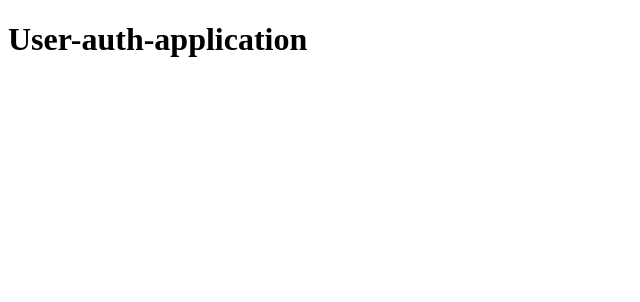
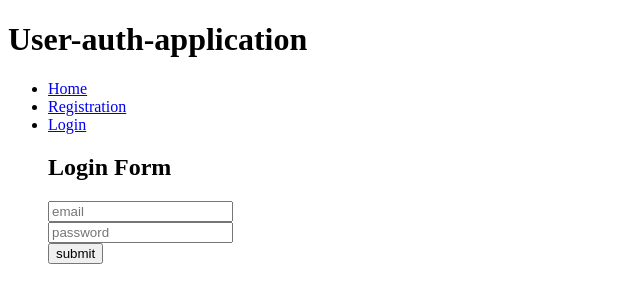
Before and after one commit to AravapalliMurali/User_Auth_redux, a React (Create React App) app in the folder user_auth_application/: page /login in a window 1280 px wide. Shown: the top 302 px of the page, without its empty margins (0-640 px from the left). Built offline with nearby package versions, Linux system fonts and the light colour scheme.

Commit message:
setting the navBar component and render it on display

```diff
--- a/user_auth_application/package.json
+++ b/user_auth_application/package.json
@@ -13,6 +13,7 @@
     "react-router-dom": "^5.2.0",
     "react-scripts": "4.0.3",
     "redux": "^4.0.5",
+    "redux-thunk": "^2.3.0",
     "uuid": "^8.3.2",
     "web-vitals": "^1.1.0"
   },
--- /dev/null
+++ b/user_auth_application/src/Actions/usersAction.js
@@ -0,0 +1,18 @@
+import axios from 'axios'
+
+export function startGetData(formData){
+    return(dispatch)=>{
+        axios.post('http://dct-user-auth.herokuapp.com/users/register',formData)
+            .then((response)=>{
+                const result = response.data
+                dispatch(setData(result))
+            })
+    }
+}
+
+export function setData(data){
+    return{
+        type : "POST_DATA",
+        payload : data
+    }
+}
--- a/user_auth_application/src/App.js
+++ b/user_auth_application/src/App.js
@@ -1,10 +1,23 @@
-import React from 'react'
-
+import React,{useState , useEffect} from 'react'
+import NavBar from './components/NavBar'
 
 const App =()=>{
+  const [loggedIn , setLoggedIn] = useState(false)
+
+  const handleLogginedIn = ()=>{
+    setLoggedIn(!loggedIn)
+  }
+
+  useEffect(()=>{
+    if(localStorage.getItem('token')){
+      handleLogginedIn()
+    }
+  },[])
+
   return (
     <div>
       <h1>User-auth-application </h1>
+      <NavBar loggedIn = {loggedIn} handleLogginedIn = {handleLogginedIn}/>
     </div>
   )
 }
--- /dev/null
+++ b/user_auth_application/src/components/Account.js
@@ -0,0 +1,10 @@
+import React from 'react'
+
+export default function Account(){
+
+    return (
+        <div>
+            <h2>Account component</h2>
+        </div>
+    )
+}
--- a/user_auth_application/src/components/Home.js
+++ b/user_auth_application/src/components/Home.js
@@ -5,6 +5,7 @@ export default function Home(props){
     return (
         <div>
             <h2>Home Component </h2>
+
         </div>
     )
 }
--- a/user_auth_application/src/components/Login.js
+++ b/user_auth_application/src/components/Login.js
@@ -1,10 +1,35 @@
-import React from 'react'
+import React,{useState} from 'react'
+import {useDispatch} from 'react-redux'
 
 export default function Login(props){
+    const dispatch = useDispatch()
+    const [email , setEmail] = useState('')
+    const [password , setPassword] = useState('')
+
+    const handleInput = (e)=>{
+        const input  = e.target.name
+        if(input === "email"){
+            setEmail(e.target.value)
+        } else if(input ==="password"){
+            setPassword(e.target.value)
+        }
+    }
+
+    const handleSubmit = (e)=>{
+        e.preventDefault()
+        const formData = {
+            email : email,
+            password : password
+        }
+
+        dispatch()
+
+    }
 
     return (
         <div>
-            <form>
+            <h2>Login Form</h2>
+            <form onSubmit ={handleSubmit}>
                 <input type = "email" placeholder ="email" name ="email" value ={email} onChange ={handleInput}/> <br/>
 
                 <input type ="password" placeholder ="password" name ="password" value ={password} onChange ={handleInput}/> <br/>
--- /dev/null
+++ b/user_auth_application/src/components/NavBar.js
@@ -0,0 +1,37 @@
+import React from 'react'
+import {Link , Route, withRouter}  from "react-router-dom"
+import Account from './Account'
+import Home from './Home'
+import Login from './Login'
+import Notes from './Notes'
+import RegistrationForm from './RegistrationForm'
+
+const NavBar = ({loggedIn , handleLogginedIn })=>{
+    return(
+        <div>
+            <ul>
+                <li><Link to ="/">Home</Link></li>
+                { loggedIn ? (
+                    <React.Fragment>
+                        <li><Link to ="/account">MyAccount</Link></li>
+                        <li><Link to ="/myNotes">My_Notes</Link></li>
+                        <li><Link>Logout</Link></li>
+                    </React.Fragment>
+                ) : (
+                    <React.Fragment>
+                        <li><Link to ='/register'>Registration</Link></li>
+                        <li><Link to ='/login'>Login</Link></li>
+                    </React.Fragment>
+                )}
+
+                <Route path ='/' component ={Home} exact = {true}/>
+                <Route path ="/acount" component = {Account}/>
+                <Route path = "/myNotes"  component = {Notes}/>
+                <Route path = "/login" component = {Login}/>
+                <Route path ="/register" component ={RegistrationForm}/>
+            </ul>
+        </div>
+    )
+}
+
+export default withRouter(NavBar)
--- /dev/null
+++ b/user_auth_application/src/components/Notes.js
@@ -0,0 +1,10 @@
+import React from 'react'
+
+export default function Notes(){
+
+    return (
+        <div>
+            <h2>MY_Notes components </h2>
+        </div>
+    )
+}
--- a/user_auth_application/src/components/RegistrationForm.js
+++ b/user_auth_application/src/components/RegistrationForm.js
@@ -1,7 +1,9 @@
-import React,{useState , useEffect} from 'react'
-//import {Link} from 'react-router-dom'
+import React,{useState } from 'react'
+import {useDispatch} from 'react-redux'
+import {startGetData} from '../Actions/usersAction'
 
 export default function RegistrationForm(props){
+    const dispatch = useDispatch()
     const [userName , setUserName] = useState('')
     const [email , setEmail] = useState('')
     const [password , setPassword] = useState('')
@@ -20,10 +22,17 @@ export default function RegistrationForm(props){
     const handleSubmit = (e) =>{
         e.preventDefault()
         const formData={
-            name : userName ,
-            email : email ,
+            username : userName,
+            email : email,
             password : password
         }
+
+        dispatch(startGetData(formData))
+
+        // reset form
+        setUserName('')
+        setEmail('')
+        setPassword('')
     }
 
     return(
--- a/user_auth_application/src/reducers/userAuthReducer.js
+++ b/user_auth_application/src/reducers/userAuthReducer.js
@@ -2,6 +2,9 @@ const formInitaialValue = []
 
 export default function userAuthReducer(state = formInitaialValue , action){
      switch(action.type){
+          case "POST_DATA" : {
+               return [...state , {...action.payload}]
+          }
 
         default :{
              return [...state]
--- a/user_auth_application/src/store/configureStore.js
+++ b/user_auth_application/src/store/configureStore.js
@@ -1,9 +1,10 @@
-import {createStore , combineReducers} from 'redux'
+import {createStore , combineReducers , applyMiddleware} from 'redux'
 import userAuthReducer from '../reducers/userAuthReducer'
+import thunk from 'redux-thunk'
 
 export default function configureStore(){
     const store = createStore(combineReducers({
         FormData : userAuthReducer
-    }))
+    }),applyMiddleware(thunk))
     return store
 }
```
Also changed, not shown: 1 other file (tests, documents, lock files or other folders).
